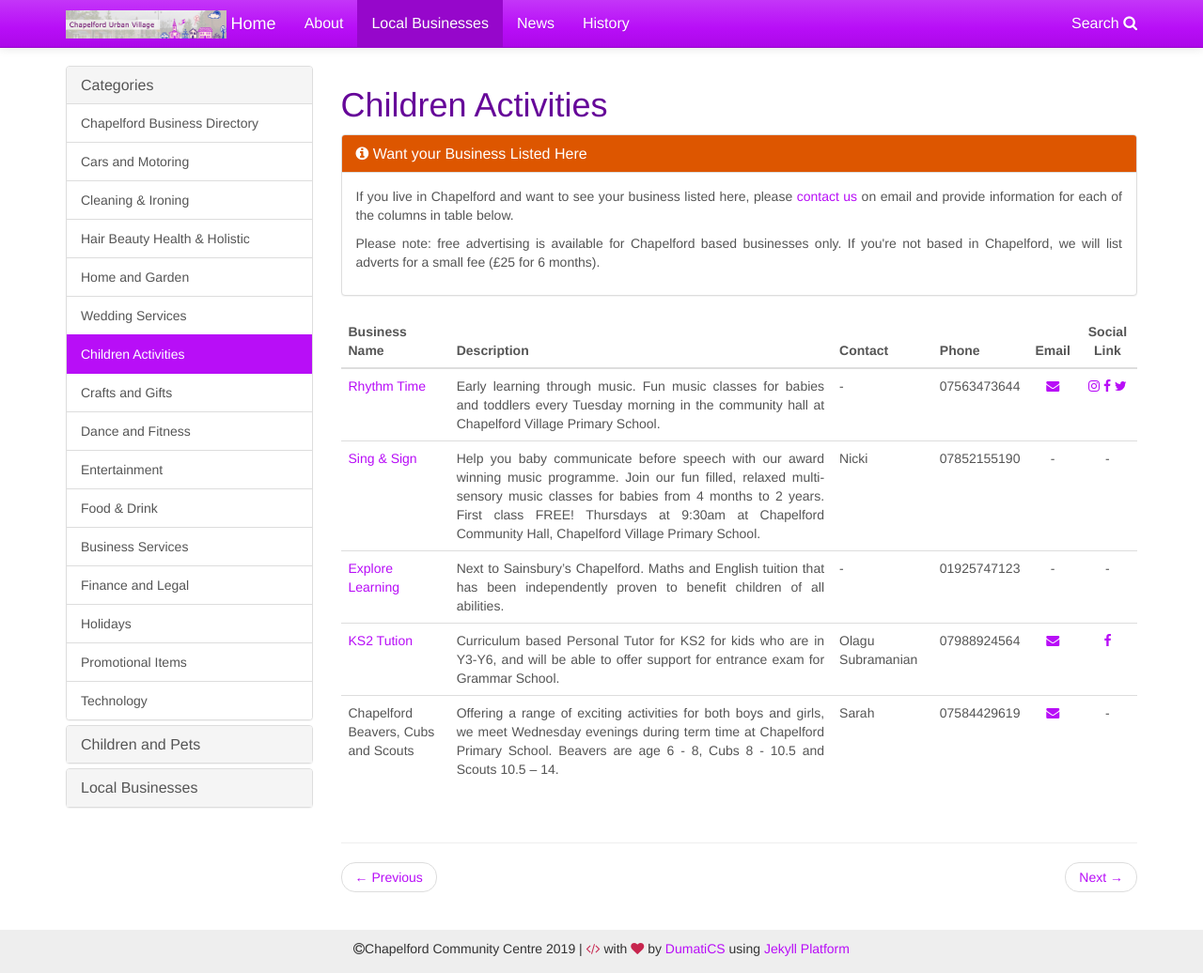
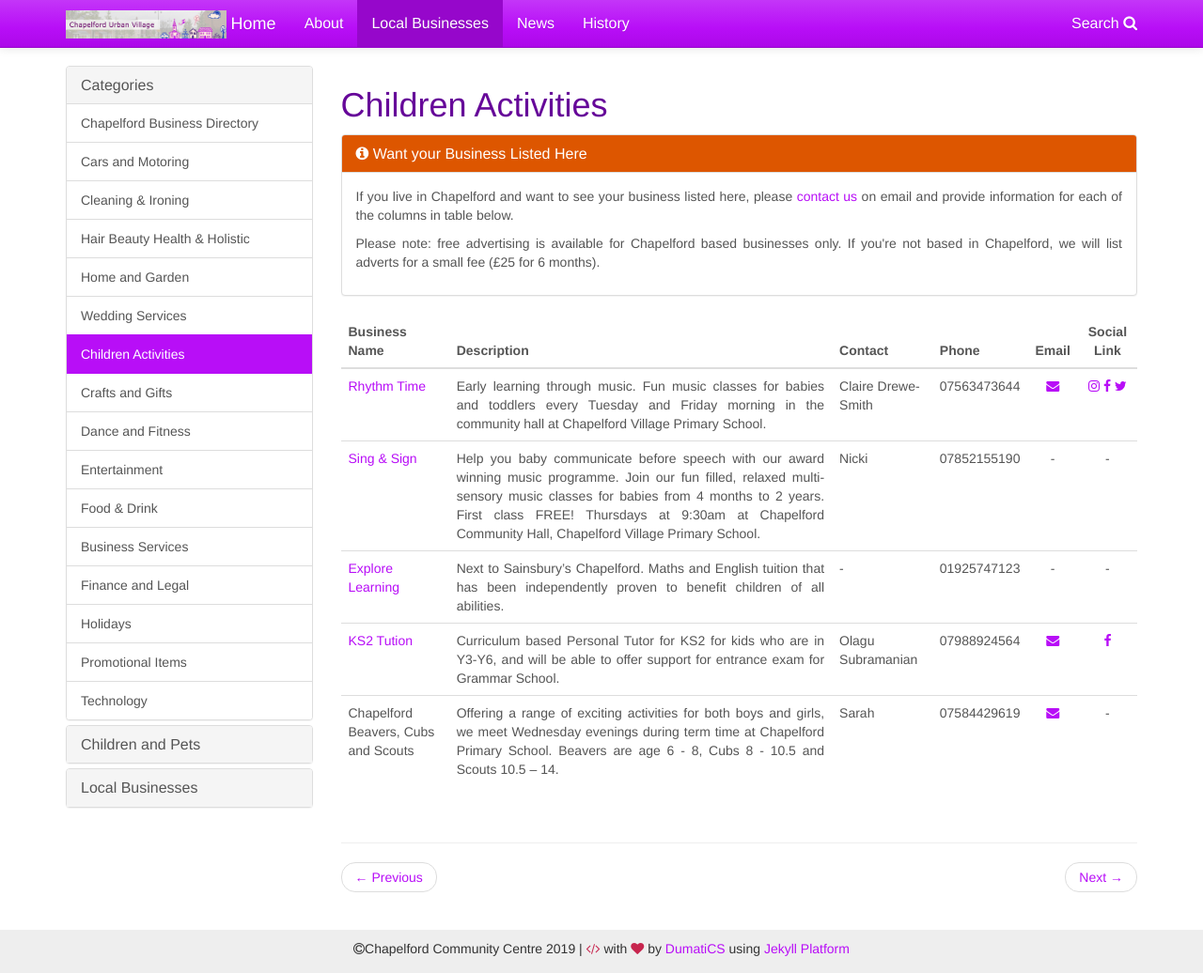
Before and after one commit to chapelford-community-centre/chapelford-community-centre.github.io, a Jekyll site: the page built from _docs/chapelford_business/children-activities.md, in a window 1280 px wide and 1036 px high. Shown: the whole window at 94% size. Built offline with Jekyll 4.4.1, drawn with Linux system fonts in a browser that asks for light colours; nearby versions of some CDN libraries.

Commit message:
Added contact detail and corrected social links for RhythmTime
Added contact detail and corrected social links for RhythmTime

```diff
--- a/_docs/chapelford_business/children-activities.md
+++ b/_docs/chapelford_business/children-activities.md
@@ -5,7 +5,7 @@
 
 | Business Name | Description        | Contact   | Phone  | Email           | Social Link     |
 | :------------- |------------------| :--------------- | :----- | :--------------:| :-----------: |
-|[Rhythm Time](http://www.rhythmtime.net)|Early learning through music. Fun music classes for babies and toddlers every Tuesday morning in the community hall at Chapelford Village Primary School.|-|07563473644|[<i class="fa fa-envelope"/>](mailto:rtnorthcheshire@gmail.com)|[<i class="fa fa-instagram"/>](https://www.instagram.com/RhythemTimeNorthCheshire/) [<i class="fa fa-facebook"/>](https://www.facebook.com/RhythmTimeUK) [<i class="fa fa-twitter"/>](https://www.twitter.com/RhythemTimeNChes)|
+|[Rhythm Time](http://www.rhythmtime.net)|Early learning through music. Fun music classes for babies and toddlers every Tuesday and Friday  morning in the community hall at Chapelford Village Primary School.|Claire Drewe-Smith|07563473644|[<i class="fa fa-envelope"/>](mailto:rtnorthcheshire@gmail.com)|[<i class="fa fa-instagram"/>](https://www.instagram.com/RhythmTimeNorthCheshire) [<i class="fa fa-facebook"/>](https://www.facebook.com/RhythmTimeNorthCheshire) [<i class="fa fa-twitter"/>](https://www.twitter.com/RhythmTimeNChes)|
 |[Sing & Sign](http://www.singandsign.co.uk)|Help you baby communicate before speech with our award winning music programme. Join our fun filled, relaxed multi-sensory music classes for babies from 4 months to 2 years. First class FREE! Thursdays at 9:30am at Chapelford Community Hall, Chapelford Village Primary School.|Nicki|07852155190|-|-|
 |[Explore Learning](http://www.explorelearning.co.uk)|Next to Sainsbury's Chapelford. Maths and English tuition that has been independently proven to benefit children of all abilities.|-|01925747123|-|-|
 |[KS2 Tution](http://www.facebook.com/olaguks2tutorwarrington)|Curriculum based  Personal Tutor for KS2 for kids who are in Y3-Y6, and will be able to offer support for entrance exam for Grammar School.|Olagu Subramanian|07988924564|[<i class="fa fa-envelope"/>](mailto:s_olagu78@yahoo.co.uk)|[<i class="fa fa-facebook"/>](s_olagu78@yahoo.co.uk)|
```
